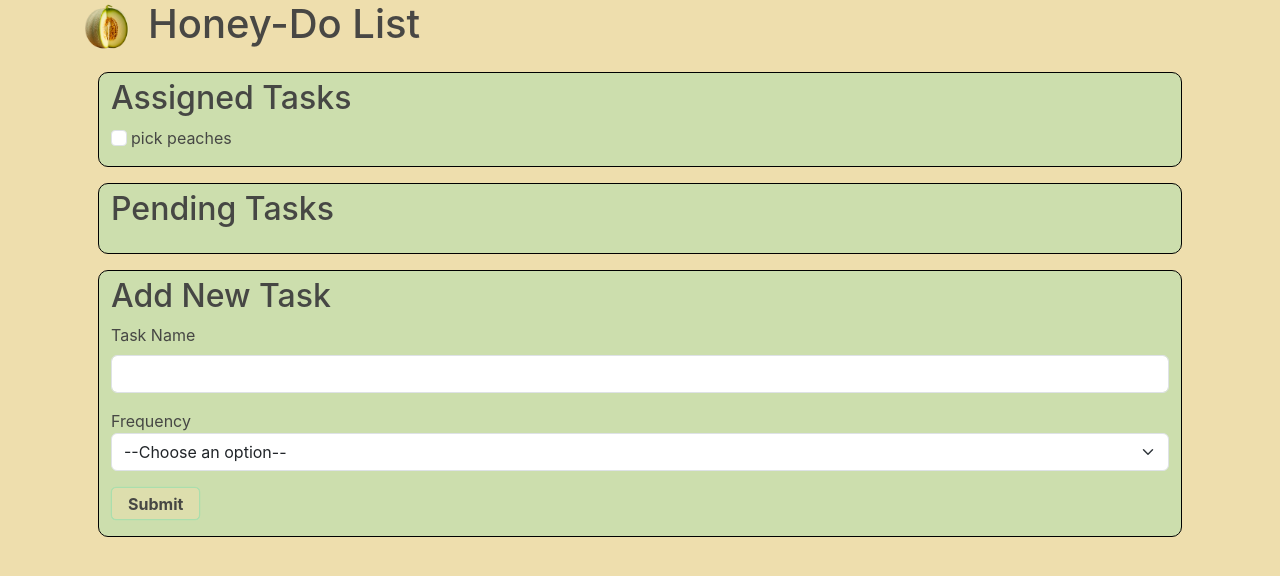
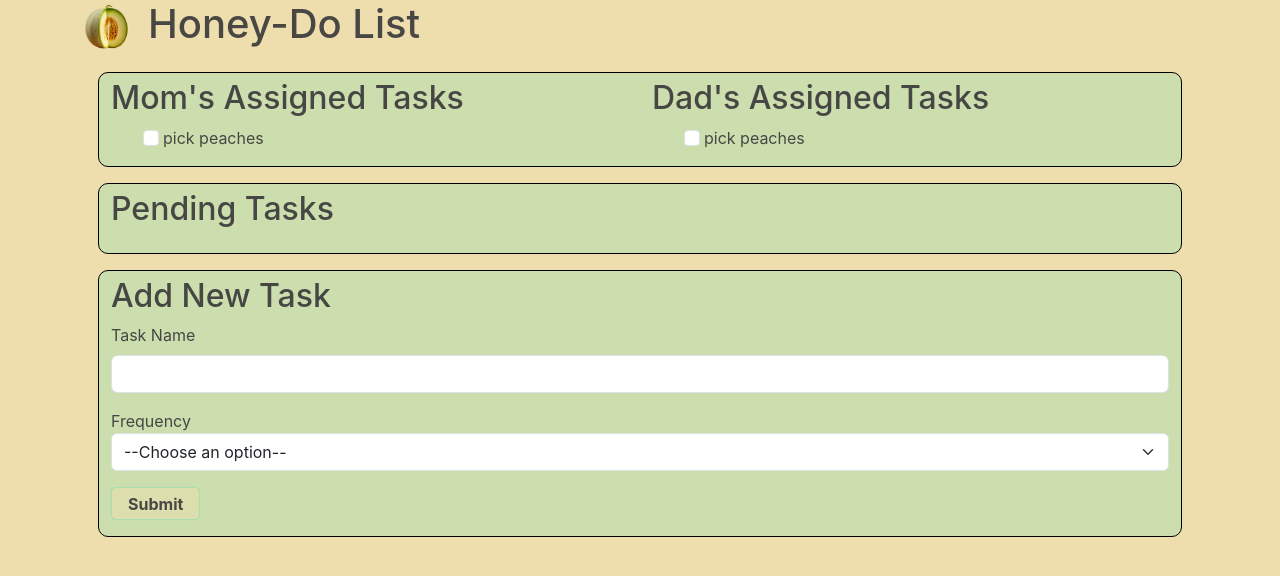
Before and after one commit to javar10/Honey-Do-List_React, a React (Create React App) app: page / in a window 1280 px wide. Shown: the top 576 px of the page. Built offline with nearby package versions, Linux system fonts and the light colour scheme.

Commit message:
created two assigned lists

```diff
--- a/src/components/AssignedTasks.js
+++ b/src/components/AssignedTasks.js
@@ -1,10 +1,20 @@
 import TaskList from "./TaskList";
+import { USERS } from '../shared/USERS';
 
 function AssignedTasks({assignedList}) {
+    console.log(USERS);
     return (
-        <>
-            <h2>Assigned Tasks</h2>
-            <TaskList taskList={assignedList}/>
+       <>
+            {USERS.map(user => {
+                return (
+                    <div className="col">
+                        <h2>{user}'s Assigned Tasks</h2>
+                        <TaskList taskList={assignedList}/>
+                    </div>
+                )
+
+            })}
+
         </>
     );
 }
--- a/src/components/UserList.js
+++ b/src/components/UserList.js
@@ -11,7 +11,7 @@ function UserList({taskList, setTaskList, assignedList, setAssignedList, usersAr
 
     return (
         <Dropdown.Menu className='userform'>
-            {USERS.map(user => <Dropdown.Item  onClick={handleClick}>{user}</Dropdown.Item>)}
+            {USERS.map(user => <Dropdown.Item onClick={handleClick}>{user}</Dropdown.Item>)}
         </Dropdown.Menu>
     );
 }
```
